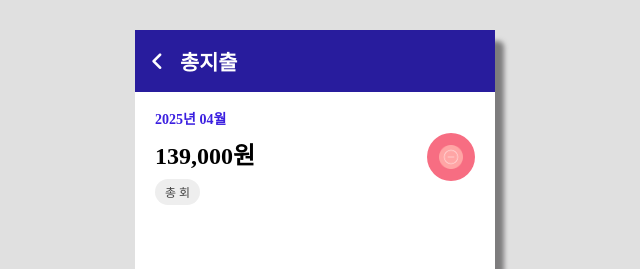
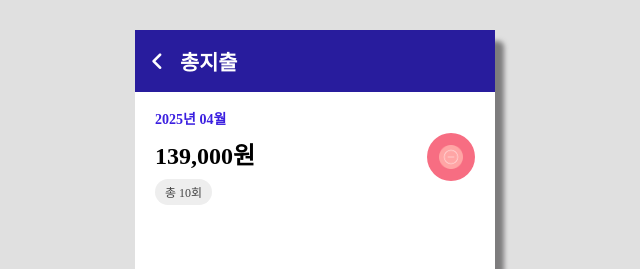
Before and after one commit to IT-Money/IT-Money, a Vue app: page /total-expense in a window 1280 px wide. Shown: the top 269 px of the page, without its empty margins (325-965 px from the left). Built offline with nearby package versions, Linux system fonts and the light colour scheme; data requests are answered from the project's data file; a web font is replaced by a local one.

Commit message:
Fix: 횟수 표시 오류 해결

```diff
--- a/src/components/ExpenseHeader.vue
+++ b/src/components/ExpenseHeader.vue
@@ -27,7 +27,10 @@ onMounted(() => {
           }}원
         </p>
         <span class="count-badge"
-          >총 {{ trans.monthlyExpense.value[trans.nowMonth.value] }}회</span
+          >총
+          {{
+            trans.monthlyExpense.value[trans.currentMonth.value]?.length || 0
+          }}회</span
         >
       </div>
 
--- a/src/components/IncomeHeader.vue
+++ b/src/components/IncomeHeader.vue
@@ -29,7 +29,7 @@ onMounted(() => {
         <span class="count-badge"
           >총
           {{
-            trans.monthlyIncome.value[trans.currentMonth.value].length
+            trans.monthlyIncome.value[trans.currentMonth.value]?.length || 0
           }}회</span
         >
       </div>
--- a/src/stores/useTrans.js
+++ b/src/stores/useTrans.js
@@ -48,7 +48,7 @@ export default function useTrans() {
     for (const [eachMonth, trans] of Object.entries(
       monthlyTransactions.value,
     )) {
-      group[eachMonth] = trans.filter(tran => tran.type === '1')
+      group[eachMonth] = trans.filter(tran => String(tran.type) === '1')
     }
     return group
   })
@@ -58,7 +58,7 @@ export default function useTrans() {
     const group = {}
     console.log('총수입 computed 실행됨')
     for (const [eachMonth, trans] of Object.entries(monthlyTransactions.value))
-      group[eachMonth] = trans.filter(tran => tran.type === '2')
+      group[eachMonth] = trans.filter(tran => String(tran.type) === '2')
     return group
   })
 
```
